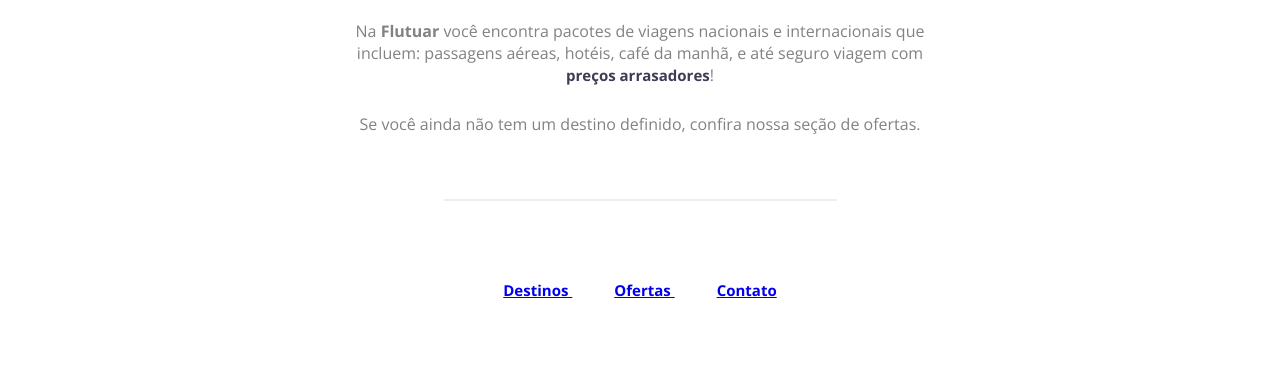
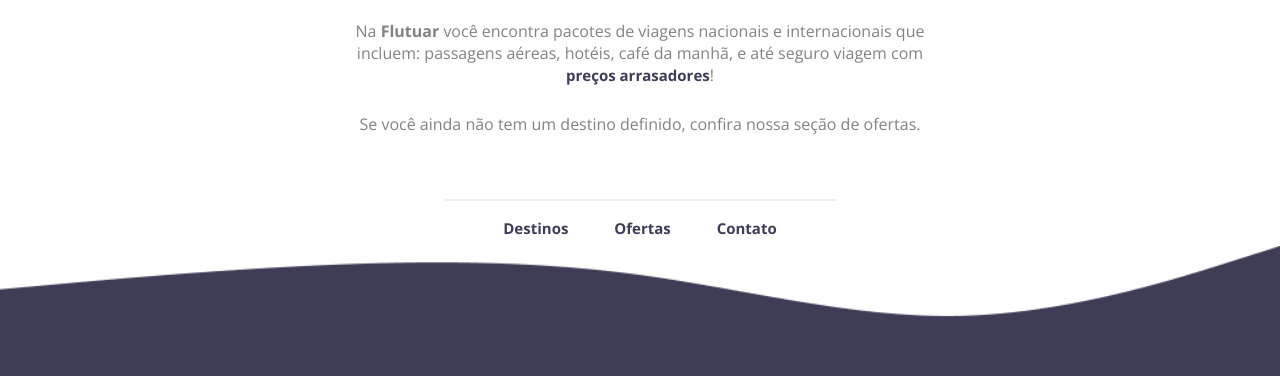
Before and after one commit to AllaxSouza/Desafio01extra, a plain HTML site: page index.html in a window 1280 px wide. Shown: the part 424-800 px from the top of the page. Drawn offline with nearby package versions, Linux system fonts and the light colour scheme.

Commit message:
correção da line, footer e wave

```diff
--- a/index.html
+++ b/index.html
@@ -41,10 +41,8 @@
                 Se você ainda não tem um destino definido, confira nossa seção de ofertas.
             </p>
     </div>
+    <div id="line"></div>
     <div id="footer">
-
-       <div id="line"></div>
-
             <a
                 target="_blank"
                 href="https://www.flutuar.com.br/destinos">
@@ -61,7 +59,7 @@
                 href="mailton:contato@flutuar.com.br">
                 Contato
             </a>
-    </div>
+        </div>
         <img
             id="wave"
             src="./assets/Wave.png"
--- a/style.css
+++ b/style.css
@@ -1,14 +1,14 @@
 *{
-    /*box-sizing: border-box;*/
+    box-sizing: border-box;
     margin: 0;
     padding: 0;
+
 }
 
 body {
     font-family: 'Open Sans', sans-serif;
     text-align: center;
     color: #828282;
-
 }
 
 #main {
@@ -51,10 +51,9 @@
 
 }
 
-#footer {
-
+#footer a {
+    color: #3F3D56;
     font-size: 15px;
-    line-height: 147.68px;
     margin-bottom: 40.83px;
     font-weight: bold;
     text-decoration: none;
@@ -77,5 +76,6 @@
 #wave {
     width: 100%;
     bottom: 0px;
-
+    position: fixed;
+    left: 0;
 }
```
